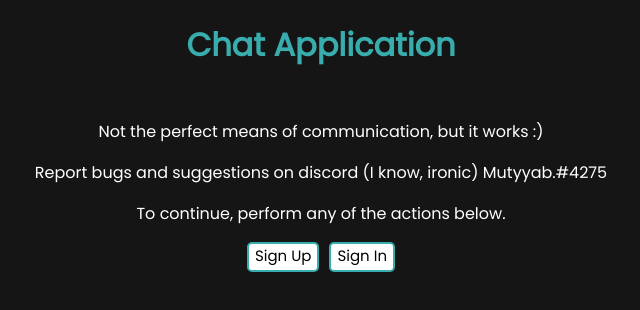
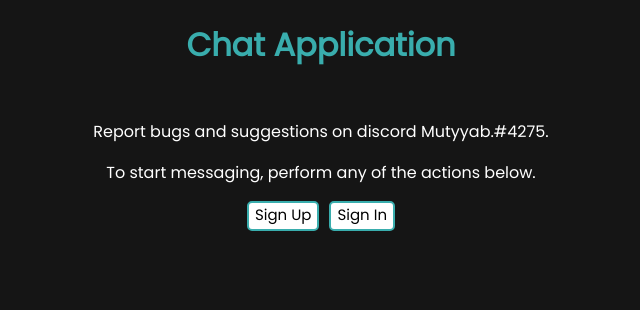
Before and after one commit to mtbtrq/Wildy, a React (Create React App) app in the folder frontend/: page / in a window 1280 px wide. Shown: the top 310 px of the page, without its empty margins (319-959 px from the left). Built offline with nearby package versions, Linux system fonts and the light colour scheme; no server answers.

Commit message:
Updated home page

```diff
--- a/frontend/src/components/Home.js
+++ b/frontend/src/components/Home.js
@@ -3,6 +3,7 @@ import { Link } from "react-router-dom";
 
 function Home() {
     useEffect(() => {
+        const baseURL = require("../config.json").apiURL;
         (async () => {
             const username = localStorage.getItem("username");
             const password = localStorage.getItem("password");
@@ -13,8 +14,6 @@ function Home() {
                     "password": password
                 };
 
-                const url = `${require("../config.json").apiURL}/signin`;
-
                 const options = {
                     method: "POST",
                     headers: {
@@ -24,7 +23,7 @@ function Home() {
                 };
 
                 try {
-                    await fetch(url, options).then(async response => {
+                    await fetch(`${baseURL}/signin`, options).then(async response => {
                         const jsonResponse = await response.json();
                         if (jsonResponse.success) {
                             document.getElementById("alreadySignedInText").classList.remove("hidden");
@@ -40,17 +39,24 @@ function Home() {
                 };
             };
         })();
+
+        (async () => {
+            await fetch(`${baseURL}/stats`).then(async response => {
+                response = await response.json();
+                document.getElementById("statsEl").textContent = `${response.onlineUsers} online user(s) with ${response.messagesSent} messages sent.`
+            });
+        })();
     }, []);
 
     return (
         <div>
             <h1>Chat Application</h1>
 
-            <p className="normalText">Not the perfect means of communication, but it works :)</p>
+            <p className="normalText" id="statsEl"></p>
 
-            <p className="normalText">Report bugs and suggestions on discord (I know, ironic) Mutyyab.#4275</p>
+            <p className="normalText">Report bugs and suggestions on discord Mutyyab.#4275.</p>
 
-            <p className="normalText">To continue, perform any of the actions below.</p>
+            <p className="normalText">To start messaging, perform any of the actions below.</p>
 
             <Link to="/signup"><button className="button">Sign Up</button></Link>
             <Link to="/signin"><button className="button">Sign In</button></Link>
```
Also changed, not shown: 1 other file (tests, documents, lock files or other folders).
